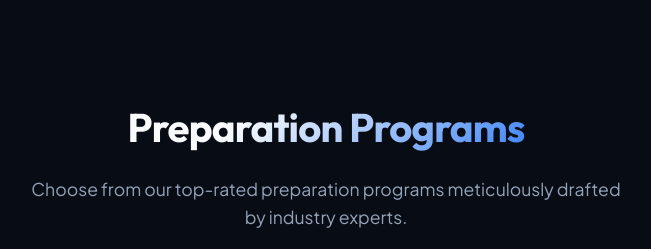
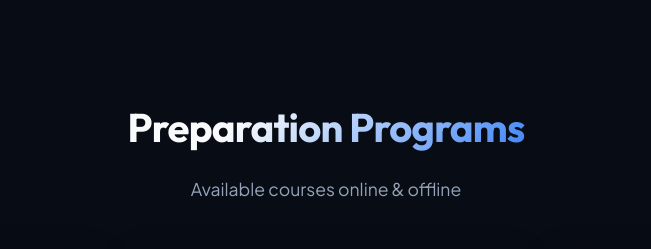
Before and after one commit to Lakisharma/TechMantra, a Django app: page /courses/ in a window 1280 px wide. Shown: the part 315-564 px from the top of the page, without its empty margins (314-965 px from the left). Run offline with Django 5.2, Linux system fonts and the light colour scheme; data comes from the database, SQL or seed files in the repository.

Commit message:
Update courses page subtitle to Available courses online & offline

```diff
--- a/myapp/templates/courses.html
+++ b/myapp/templates/courses.html
@@ -23,7 +23,7 @@
     <div class="container">
       <div class="text-center">
         <h2 class="section-title">Preparation Programs</h2>
-        <p class="section-subtitle">Choose from our top-rated preparation programs meticulously drafted by industry experts.</p>
+        <p class="section-subtitle">Available courses online & offline</p>
       </div>
 
       <div class="courses-grid">
```
